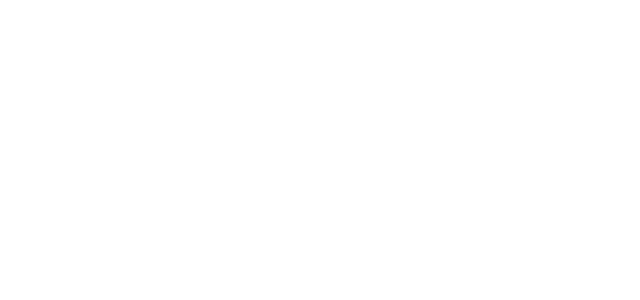
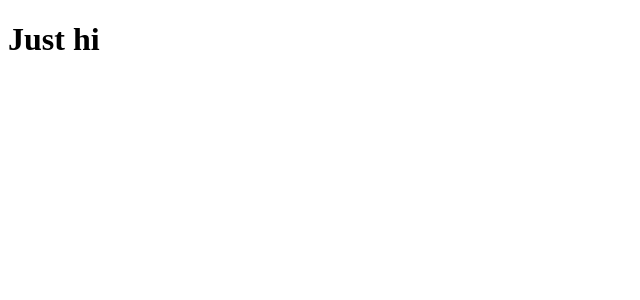
Before and after one commit to m4yer/beanix-ui, a JavaScript app: page / in a window 1280 px wide. Shown: the top 300 px of the page, without its empty margins (0-640 px from the left). Built offline with nearby package versions, Linux system fonts and the light colour scheme.

Commit message:
- react-router preparation

```diff
--- a/package.json
+++ b/package.json
@@ -8,6 +8,7 @@
     "@testing-library/user-event": "^13.5.0",
     "react": "^18.2.0",
     "react-dom": "^18.2.0",
+    "react-router-dom": "^6.3.0",
     "react-scripts": "5.0.1",
     "web-vitals": "^2.1.4"
   },
--- a/src/App.js
+++ b/src/App.js
@@ -1,9 +1,7 @@
-function App() {
+export default function App() {
     return (
         <>
-
+            <h1>Just hi</h1>
         </>
     );
 }
-
-export default App;
--- a/src/index.js
+++ b/src/index.js
@@ -1,4 +1,3 @@
-import React from 'react';
 import ReactDOM from 'react-dom/client';
 import App from './App';
 
```
Also changed, not shown: 1 other file (tests, documents, lock files or other folders).
